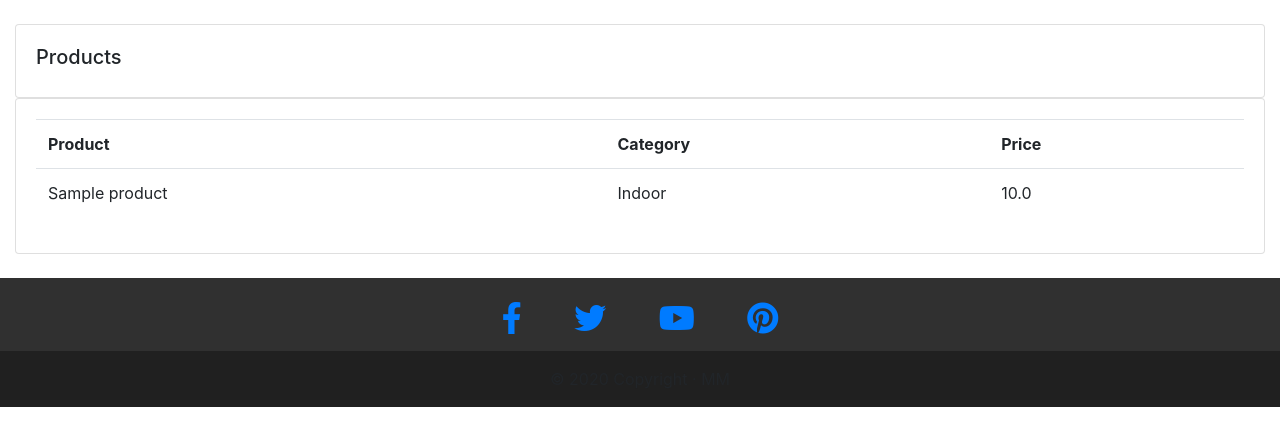
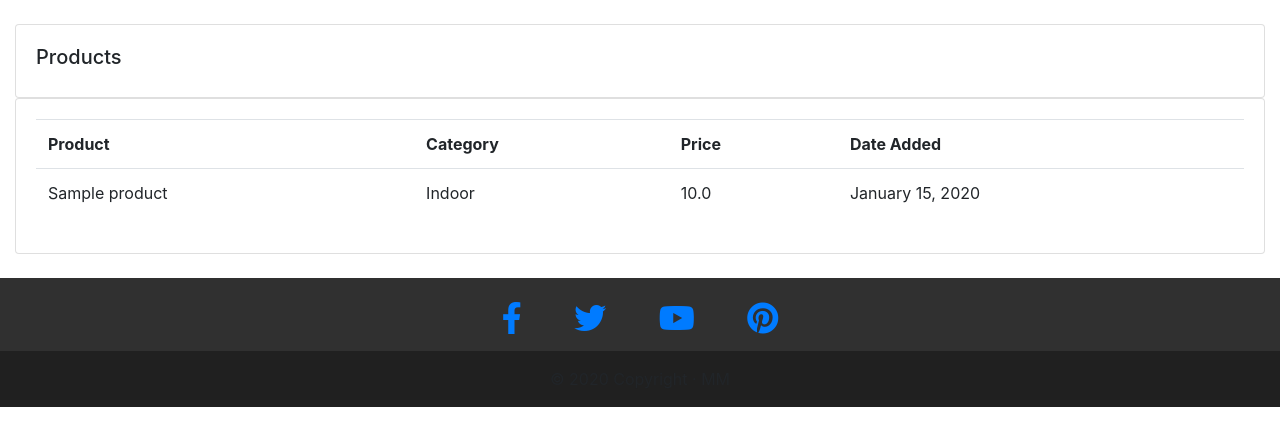
Before and after one commit to beingabeer/MMI-CRM, a Django app: page /products/ in a window 1280 px wide. Shown: the part 66-512 px from the top of the page. Run offline with Django 3.2, Linux system fonts and the light colour scheme; tables that the repository leaves empty hold one stand-in row (values such as "Sample post"); some libraries are stand-ins or nearby versions.

Commit message:
updated products page

```diff
--- a/src/templates/products.html
+++ b/src/templates/products.html
@@ -9,11 +9,12 @@
                 <h5>Products</h5>
             </div>
             <div class="card card-body">
-                <table class="table table-hover">
+                <table class="table table-hover" style="width: 100%;">
                     <tr>
                         <th style="font-weight: bolder;">Product</th>
                         <th style="font-weight: bolder;">Category</th>
                         <th style="font-weight: bolder;">Price</th>
+                        <th style="font-weight: bolder;">Date Added</th>
                     </tr>
 
                     {% for product in products %}
@@ -21,7 +22,7 @@
                         <td>{{ product.name }}</td>
                         <td>{{ product.category }}</td>
                         <td>{{ product.price }}</td>
-
+                        <td>{{ product.date_created|date:'F d, Y' }}</td>
                     </tr>
                     {% endfor %}
 
```
